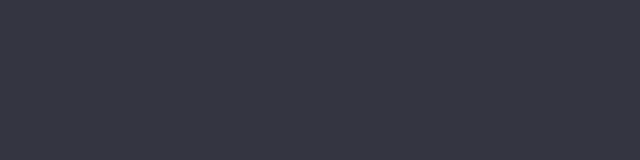
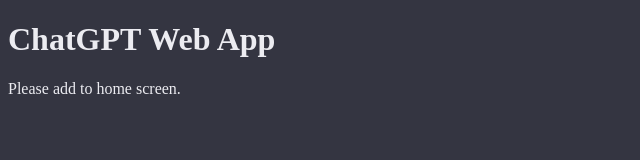
Before and after one commit to munierujp/chatgpt-web-app, a plain HTML site: page docs/index.html in a window 1280 px wide. Shown: the whole page, without its empty margins (0-640 px from the left). Drawn offline with Linux system fonts and the light colour scheme.

Commit message:
Add body

```diff
--- a/docs/index.html
+++ b/docs/index.html
@@ -9,5 +9,11 @@
   <script src="./main.js"></script>
 </head>
 <body>
+  <main>
+    <header>
+      <h1>ChatGPT Web App</h1>
+    </header>
+    <span>Please add to home screen.</span>
+  </main>
 </body>
 </html>
```
